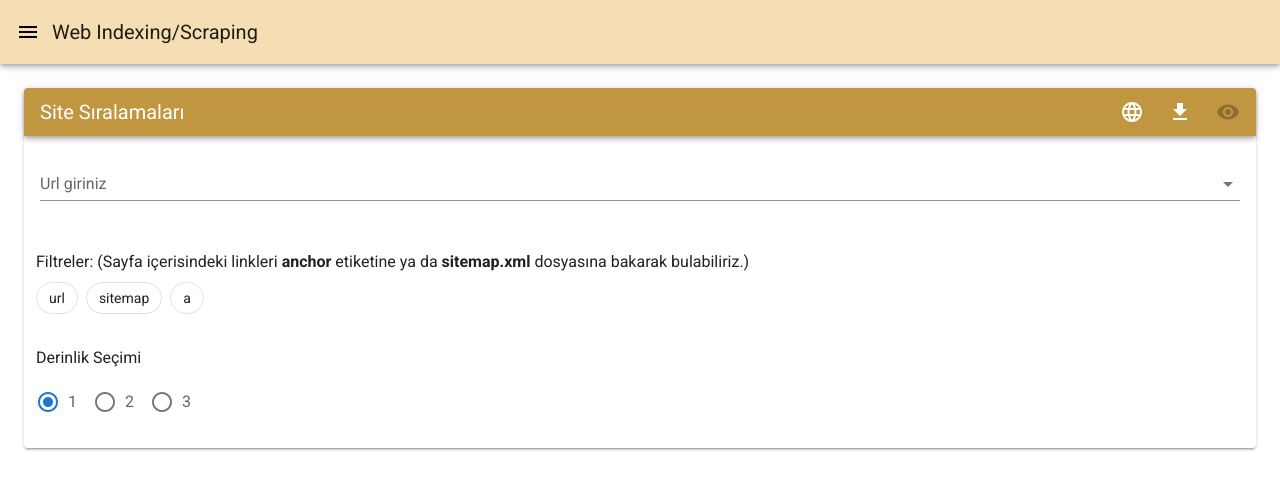
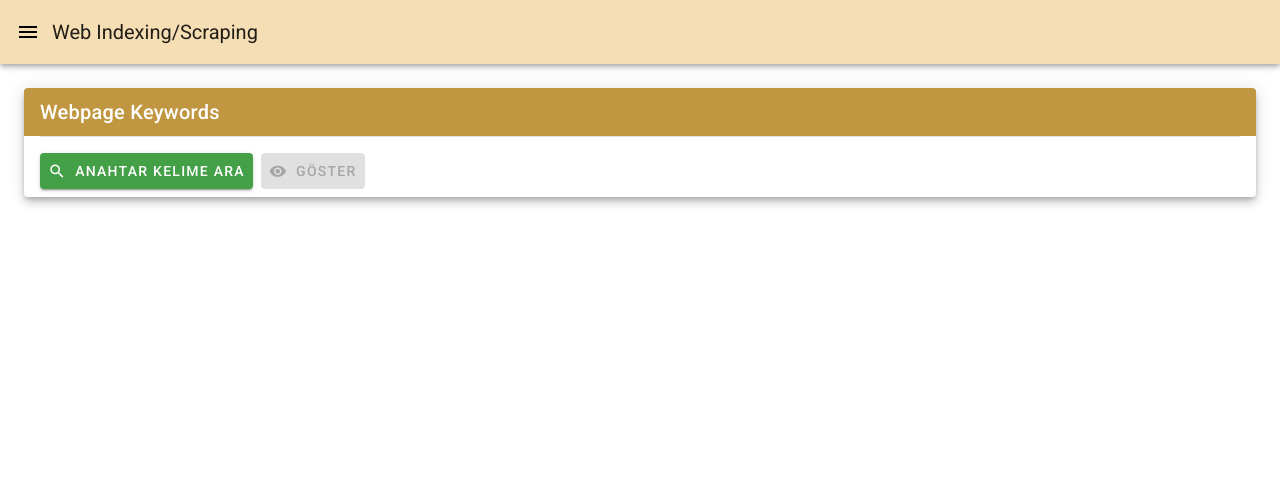
Before and after one commit to ugurcanatas/musical-doodle, a Vue app: page /site_ranking in a window 1280 px wide. Shown: the top 490 px of the page. Built offline with nearby package versions, Linux system fonts and the light colour scheme.

Commit message:
🍄 - Site Ranking component start

```diff
--- a/package.json
+++ b/package.json
@@ -10,7 +10,6 @@
   "dependencies": {
     "axios": "^0.21.1",
     "core-js": "^3.6.5",
-    "express": "^4.17.1",
     "uuid": "^3.4.0",
     "vue": "^2.6.11",
     "vue-router": "^3.5.1",
--- a/src/components/childs/SiteSıralama/SiteRankingComponent.vue
+++ b/src/components/childs/SiteSıralama/SiteRankingComponent.vue
@@ -1,77 +1,53 @@
 <template>
   <div>
-    <site-ranking-dialog
-      @rankingDialogClosed="showDialog = false"
-      :dialog-model="showDialog"
-      :treeview="treeView"
-      :url-name="urlFieldModel"
-    />
-    <v-card>
-      <v-app-bar :color="componentItem.barColor" dense>
-        <v-app-bar-title class="white--text">{{
-          componentItem.label
-        }}</v-app-bar-title>
-        <v-spacer></v-spacer>
-        <v-btn @click="visitWebsite" color="white" medium fab icon
-          ><v-icon>mdi-web</v-icon></v-btn
+    <v-card :loading="buttonLoading" elevation="6">
+      <template slot="progress">
+        <v-progress-linear
+          color="pink lighten-2"
+          height="10"
+          indeterminate
+        ></v-progress-linear>
+      </template>
+      <v-row
+        :style="`background-color: ${componentItem.barColor}`"
+        class="align-center"
+        no-gutters
       >
+        <v-card-title class="py-2 white--text">Webpage Keywords </v-card-title>
+      </v-row>
+
+
+      <v-divider class="mx-4"></v-divider>
+      <v-card-actions class="ma-2">
         <v-btn
             @click="request"
-          color="white"
-          medium
-          fab
-          icon
             :loading="buttonLoading"
             :disabled="buttonLoading"
-          ><v-icon>mdi-download</v-icon></v-btn
+            class="white--text"
+            color="green darken-1"
         >
+          <v-icon class="ml-0" left dark>mdi-magnify</v-icon>
+          Anahtar Kelime Ara
+        </v-btn>
         <v-btn
             @click="showDialog = true"
-          color="white"
-          medium
-          fab
-          icon
             :disabled="buttonDisabled"
-          ><v-icon>mdi-eye</v-icon></v-btn
+            class="white--text"
+            color="blue accent-2"
         >
-      </v-app-bar>
-      <v-card-text>
-        <v-form ref="ranking-form">
-          <v-combobox
-            v-model="urlFieldModel"
-            label="Url giriniz"
-            :rules="getDefaultRule"
-            :items="defaultComboItems"
-          />
-        </v-form>
-      </v-card-text>
-      <v-col class="col-12">
-        <span class="mb-0"
-          >Filtreler: (Sayfa içerisindeki linkleri <b>anchor</b> etiketine ya da
-          <b>sitemap.xml</b> dosyasına bakarak bulabiliriz.)</span
-        >
-        <v-chip-group v-model="chipModel" :multiple="false" show-arrows>
-          <v-chip v-for="(chip, i) in chips" :key="i" filter outlined>
-            {{ chip }}
-          </v-chip>
-        </v-chip-group>
-      </v-col>
-      <v-col class="col-12">
-        <span class="mb-0">Derinlik Seçimi</span>
-        <v-radio-group v-model="derinlikModel" row>
-          <v-radio label="1" value="1"></v-radio>
-          <v-radio label="2" value="2"></v-radio>
-          <v-radio label="3" value="3"></v-radio>
-        </v-radio-group>
-      </v-col>
+          <v-icon class="ml-0" left dark>mdi-eye</v-icon>
+          Göster
+        </v-btn>
+      </v-card-actions>
     </v-card>
   </div>
 </template>
 
 <script>
+/*eslint-disable*/
 import SiteRankingDialog from "@/components/childs/SiteSıralama/SiteRankingDialog";
 import { v4 as uuidv4 } from "uuid";
-import { defaultRule, convertUrlsToTreeViews } from "@/components/utils";
+import { defaultRule, convertUrlsToTreeViews, whichURL, urlSet } from "@/components/utils";
 import axios from "axios";
 
 export default {
@@ -109,17 +85,20 @@ export default {
   computed: {
     getDefaultRule: function() {
       return defaultRule;
-    }
+    },
+    getUrlSet: function() {
+      return urlSet;
+    },
   },
   methods: {
-    request: function() {
+    request: function () {
       if (!this.$refs["ranking-form"].validate()) {
         return;
       }
       this.buttonLoading = true;
       console.log("Model", this.urlFieldModel);
       axios
-        .post("http://localhost:3000/urltest", {
+          .post(whichURL, {
             url: this.getDynamicURL()
           })
           .then(res => {
@@ -135,7 +114,7 @@ export default {
      * Return url concat.
      * determined by which filter is selected.
      * */
-    getDynamicURL: function() {
+    getDynamicURL: function () {
       switch (this.chipModel) {
         case 0:
           return `${this.urlFieldModel}sitemap.xml`;
@@ -147,154 +126,6 @@ export default {
           return this.urlFieldModel;
       }
     },
-    /*
-     * Searching for anchor tags & sitemaps are different.
-     * This function gets the response and converts the data to same format
-     * for both anchors and sitemaps.
-     * */
-    createHTML: function(data) {
-      const selectors = this.chips[this.chipModel];
-      let sitemap = [];
-      console.log("Pler", sitemap);
-      //get the urlModel to substring
-
-      if (this.chipModel === 0 || this.chipModel === 1) {
-        const newDomHtml = new DOMParser().parseFromString(data, "text/xml");
-        console.log("New DOM", newDomHtml);
-        sitemap = [...newDomHtml.querySelectorAll(selectors)];
-        //this.siteMapOrUrl(sitemap);
-        this.urlSet = sitemap.map(s => {
-          //console.log("Sitemap S", s);
-          return {
-            url: s
-              .getElementsByTagName("loc")[0]
-              .textContent.slice(this.urlFieldModel.length - 1)
-          };
-        });
-        console.log("Site Maps URL Set ", this.urlSet);
-      } else if (this.chipModel === 2) {
-        const newDomHtml = new DOMParser().parseFromString(data, "text/html");
-        console.log("New DOM", newDomHtml);
-        sitemap = [...newDomHtml.getElementsByTagName(selectors)];
-        this.urlSet = sitemap
-          .filter(
-            m =>
-              !m.getAttribute("href").includes("#") &&
-              m.getAttribute("href") !== "/" &&
-              m.getAttribute("href").includes(this.urlFieldModel)
-          )
-          .map(m => {
-            return {
-              url: m.getAttribute("href").slice(this.urlFieldModel.length - 1)
-            };
-          });
-        console.log("Anchor URL SET ", this.urlSet);
-        //this.anchorTags(sitemap);
-      }
-
-      this.buttonDisabled = false;
-      this.treeView = convertUrlsToTreeViews(
-        this.urlSet,
-        Number(this.derinlikModel),
-        this.urlFieldModel
-      );
-    },
-    anchorTags: function(tags) {
-      const hrefSet = tags
-        .filter(m => !m.getAttribute("href").includes("#"))
-        .map(m => {
-          return {
-            url: m.getAttribute("href")
-          };
-        });
-      //console.log("URLS", hrefSet);
-      const urls = hrefSet
-        .filter(s => s.url !== this.urlFieldModel)
-        .map(m => {
-          return {
-            url: m.url
-              .slice(this.urlFieldModel.length - 1)
-              .split("/")
-              .filter(m => m !== "")
-          };
-        })
-        .filter(x => x.url.length === Number(this.derinlikModel))
-        .map(m => {
-          if (this.derinlikModel === "1") {
-            return {
-              name: m.url[0],
-              key: uuidv4()
-            };
-          } else if (this.derinlikModel === "2" || this.derinlikModel === "3") {
-            return {
-              name: m.url[0],
-              key: uuidv4(),
-              children: this.convertToArrayOfObjects(m.url.slice(1))
-            };
-          }
-        });
-      console.log("URLS MAPPED DEPTH" + this.derinlikModel, urls);
-      this.treeView = urls;
-    },
-    siteMapOrUrl: function(sitemap) {
-      const urls = sitemap.map(s => {
-        //console.log("Sitemap S", s);
-        return {
-          url: s
-            .getElementsByTagName("loc")[0]
-            .textContent.slice(this.urlFieldModel.length - 1)
-        };
-      });
-      console.log("URLS", urls);
-      const depthSearch = urls.filter(
-        m => (m.url.match(/[/]/g) || []).length === Number(this.derinlikModel)
-      );
-      this.depthURLS = depthSearch;
-      console.log("DEPTH", depthSearch);
-      let treeview = {};
-      depthSearch.forEach(m => {
-        let depth1 = m.url.slice(
-          m.url.indexOf("/"),
-          m.url.indexOf("/", m.url.indexOf("/"))
-        );
-        let depth2 = m.url.slice(
-          m.url.indexOf("/", m.url.indexOf("/") + 1),
-          m.url.length + 1
-        );
-        //console.log("Sliced1", depth1);
-        //console.log("Sliced 2", depth2);
-        if (treeview[depth1] !== undefined) {
-          treeview[depth1].push(depth2);
-        } else {
-          treeview[depth1] = [depth2];
-        }
-      });
-
-      this.treeView = Object.keys(treeview).map(key => {
-        return {
-          name: key,
-          key: uuidv4(),
-          children:
-            this.derinlikModel === "1"
-              ? []
-              : this.convertToArrayOfObjects(treeview[key])
-        };
-      });
-
-      console.log("TREEVIEW", treeview);
-      console.log("TREEVIEW MAPPED", this.treeView);
-    },
-    convertToArrayOfObjects: function(array) {
-      return array.map(m => {
-        return {
-          name: m,
-          key: uuidv4()
-        };
-      });
-    },
-    visitWebsite: function() {
-      console.log("Tree Model", this.treeSelection);
-    }
   }
 };
 </script>
```
Also changed, not shown: src/App.vue (+19 -11 lines), 2 other files (tests, documents, lock files or other folders). Lines whose indentation alone changed are shown as unchanged.
